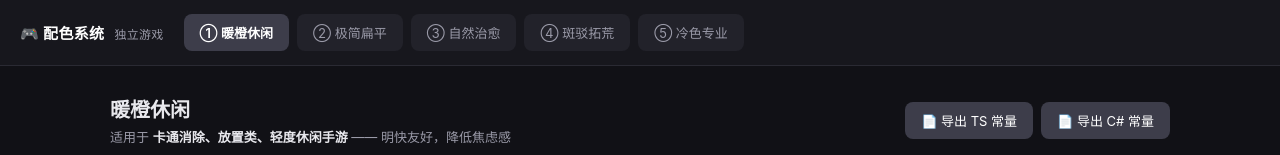
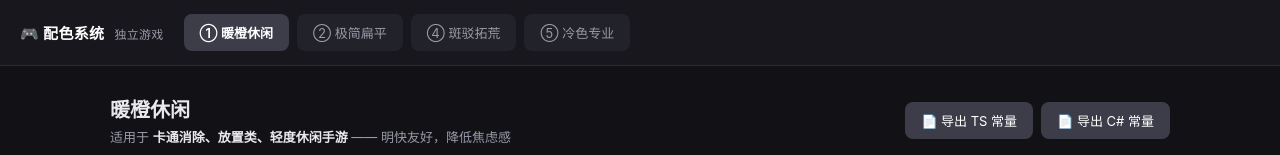
Before and after one commit to gdu/GameColors, a plain HTML site: page game_colors.html in a window 1280 px wide. Shown: the top 155 px of the page. Drawn offline with Linux system fonts and the light colour scheme.

Commit message:
Update game_colors.html

```diff
--- a/game_colors.html
+++ b/game_colors.html
@@ -283,10 +283,10 @@
 
 <script>
 // --------------------------------------------------------------
-// 1. 配色方案定义 (包含从 Unity 调色板导入的 "冷色专业")
+// 1. 配色方案定义 (已移除「自然治愈」，拓展了「极简扁平」)
 // --------------------------------------------------------------
 const schemes = [
-    // ---- 暖橙休闲 ----
+    // ---- ① 暖橙休闲 ----
     {
         id: 'orange',
         name: '① 暖橙休闲',
@@ -329,18 +329,25 @@ const schemes = [
         demoText: ['#F5F5F8', '#9A9AA8', '#FFD43B']
     },
 
-    // ---- 极简扁平 ----
+    // ---- ② 极简扁平 (已拓展) ----
     {
         id: 'minimal',
         name: '② 极简扁平',
-        title: '极简扁平',
-        scene: '适用于 <b>解谜、棋牌、工具型、UI优先的游戏</b> —— 干净现代，通用性最强',
+        title: '极简扁平 (拓展版)',
+        scene: '适用于 <b>解谜、棋牌、工具型、UI优先的游戏</b> —— 干净现代，通用性最强，现已支持浅色/深色双模式',
         groups: [
-            { title: '中性色阶 · 背景/面板', items: [
-                ['全局背景', '#F4F5F7', '#1F2430'],
-                ['面板底图', '#FFFFFF', '#1F2430'],
-                ['卡片底图', '#EDEFF2', '#1F2430'],
-                ['边框/分割线', '#DCDFE4', '#1F2430']
+            { title: '浅色模式 · 背景/面板', items: [
+                ['全局背景 (浅)', '#F4F5F7', '#3D4A5C'],
+                ['面板底图 (浅)', '#FFFFFF', '#3D4A5C'],
+                ['卡片底图 (浅)', '#EDEFF2', '#3D4A5C'],
+                ['边框/分割线 (浅)', '#DCDFE4', '#3D4A5C'],
+                ['输入框底色 (浅)', '#B0B8C4', '#3D4A5C']
+            ]},
+            { title: '深色模式 · 背景/面板', items: [
+                ['全局背景 (暗)', '#1C1C24', '#F0F0F5'],
+                ['面板底图 (暗)', '#2C2C38', '#F0F0F5'],
+                ['卡片底图 (暗)', '#3A3A48', '#F0F0F5'],
+                ['边框/分割线 (暗)', '#8A929E', '#F0F0F5']
             ]},
             { title: '主色 · 蓝色按钮', items: [
                 ['常态', '#4C6FFF', '#fff'],
@@ -350,62 +357,29 @@ const schemes = [
             ]},
             { title: '辅助色 · 青绿', items: [
                 ['常态', '#2BBBAD', '#fff'],
-                ['按下', '#1F9088', '#fff']
+                ['悬浮', '#3ECCB5', '#fff'],
+                ['按下', '#1F9088', '#fff'],
+                ['阴影/边框', '#17917A', '#fff']
             ]},
             { title: '文本 & 功能色', items: [
-                ['主文字', '#1F2430', '#EDEFF2', true],
-                ['次要文字', '#7A8194', '#EDEFF2', true],
-                ['强调高亮', '#FF9F1C', '#EDEFF2', true],
+                ['主文字 (浅底)', '#3D4A5C', '#FFFFFF', true],
+                ['次文字 (浅底)', '#8A94A6', '#FFFFFF', true],
+                ['主文字 (深底)', '#F0F0F5', '#1C1C24', true],
+                ['次文字 (深底)', '#A0A8B8', '#1C1C24', true],
+                ['高亮数值', '#6C8CFF', '#fff'],
                 ['成功', '#34C759', '#0a2e12'],
                 ['警告', '#FFB020', '#402d00'],
-                ['危险', '#FF3B30', '#fff']
+                ['危险', '#FF3B30', '#fff'],
+                ['信息', '#4A9BF5', '#fff']
             ]}
         ],
         demoBg: '#FFFFFF',
-        demo: [['#4C6FFF', '常态'], ['#3A56D4', '按下'], ['#2BBBAD', '次要']],
-        tags: [['#34C759', '#0a2e12', '成功'], ['#FFB020', '#402d00', '警告'], ['#FF3B30', '#fff', '危险']],
-        demoText: ['#1F2430', '#7A8194', '#FF9F1C']
+        demo: [['#4C6FFF', '常态'], ['#3A56D4', '按下'], ['#2BBBAD', '青绿'], ['#6C8CFF', '高亮']],
+        tags: [['#34C759', '#0a2e12', '成功'], ['#FFB020', '#402d00', '警告'], ['#FF3B30', '#fff', '危险'], ['#4A9BF5', '#fff', '信息']],
+        demoText: ['#3D4A5C', '#8A94A6', '#6C8CFF']
     },
 
-    // ---- 自然治愈 ----
-    {
-        id: 'nature',
-        name: '③ 自然治愈',
-        title: '自然治愈',
-        scene: '适用于 <b>模拟经营、放置类、田园/探险题材</b> —— 米黄纸感，温暖不刺眼',
-        groups: [
-            { title: '中性色阶 · 背景/面板', items: [
-                ['全局背景(米黄纸感)', '#EFEAD8', '#3B3223'],
-                ['面板底图', '#F7F3E3', '#3B3223'],
-                ['卡片底图', '#E3DCC0', '#3B3223'],
-                ['边框/分割线', '#C9BD94', '#3B3223']
-            ]},
-            { title: '主色 · 森林绿按钮', items: [
-                ['常态', '#6B9E4E', '#fff'],
-                ['悬浮', '#7FB562', '#fff'],
-                ['按下', '#557E3D', '#fff'],
-                ['阴影/边框', '#3F5E2C', '#fff']
-            ]},
-            { title: '辅助色 · 赭石棕', items: [
-                ['常态', '#B87A3D', '#fff'],
-                ['按下', '#96602C', '#fff']
-            ]},
-            { title: '文本 & 功能色', items: [
-                ['主文字', '#3B3223', '#F7F3E3', true],
-                ['次要文字', '#8A8064', '#F7F3E3', true],
-                ['阳光高亮', '#E8B93A', '#3B3223', true],
-                ['成功', '#6B9E4E', '#fff'],
-                ['警告', '#E8B93A', '#3B3223'],
-                ['危险', '#C1502E', '#fff']
-            ]}
-        ],
-        demoBg: '#F7F3E3',
-        demo: [['#6B9E4E', '常态'], ['#557E3D', '按下'], ['#B87A3D', '次要']],
-        tags: [['#6B9E4E', '#fff', '成功'], ['#E8B93A', '#3B3223', '警告'], ['#C1502E', '#fff', '危险']],
-        demoText: ['#3B3223', '#8A8064', '#E8B93A']
-    },
-
-    // ---- 斑驳拓荒 (像素风) ----
+    // ---- ④ 斑驳拓荒 (像素风) ----
     {
         id: 'custompal',
         name: '④ 斑驳拓荒',
```
